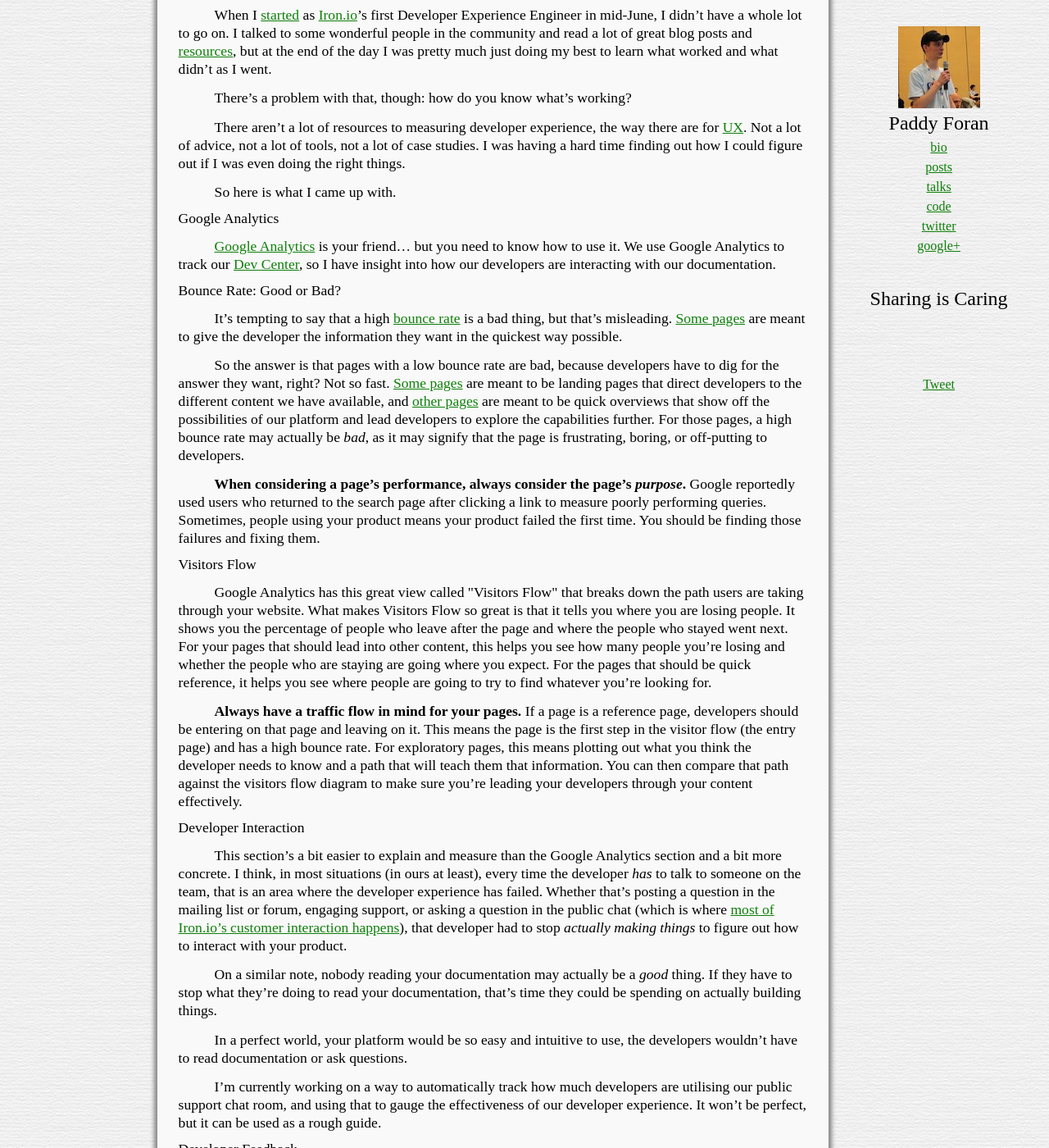
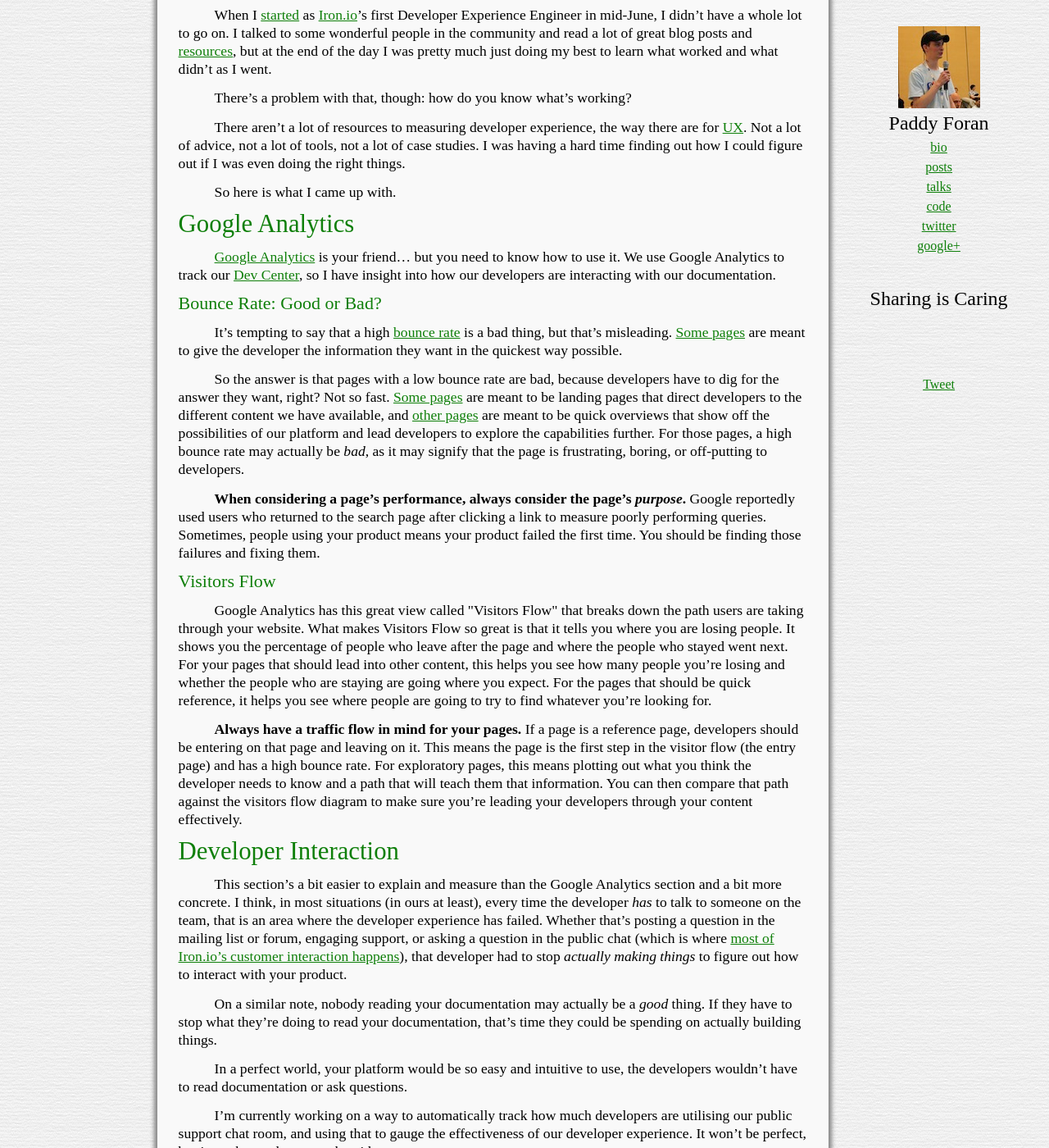
Before and after one commit to paddycarver/blog, a Jekyll site: the page built from _posts/2012-07-18-measuring-dx.md, in a window 1280 px wide and 1400 px high, scrolled down 252 px. Shown: the whole window at 82% size. Built offline with Jekyll 4.4.1, drawn with Linux system fonts in a browser that asks for light colours; some web fonts are replaced; comment, search, counter and statistics services are not loaded.

Commit message:
Updated _layouts/base.html

```diff
--- a/_layouts/base.html
+++ b/_layouts/base.html
@@ -31,6 +31,16 @@
                                 font-size: 2.75em;
                                 font-family: 'Gentium Book Basic', serif;
                                 margin-bottom: -5px!important;
+                        }
+                        article h2 {
+                                color: #0E7F09;
+                                font-size: 1.75em;
+                                font-family: 'Gentium Book Basic', serif;
+                        }
+                        article h3 {
+                                color: #0E7F09;
+                                font-size: 1.25em;
+                                font-family: 'Gentium Book Basic', serif;
                         }
                         aside {
                                 font-family: 'Balthazar', serif;
```
